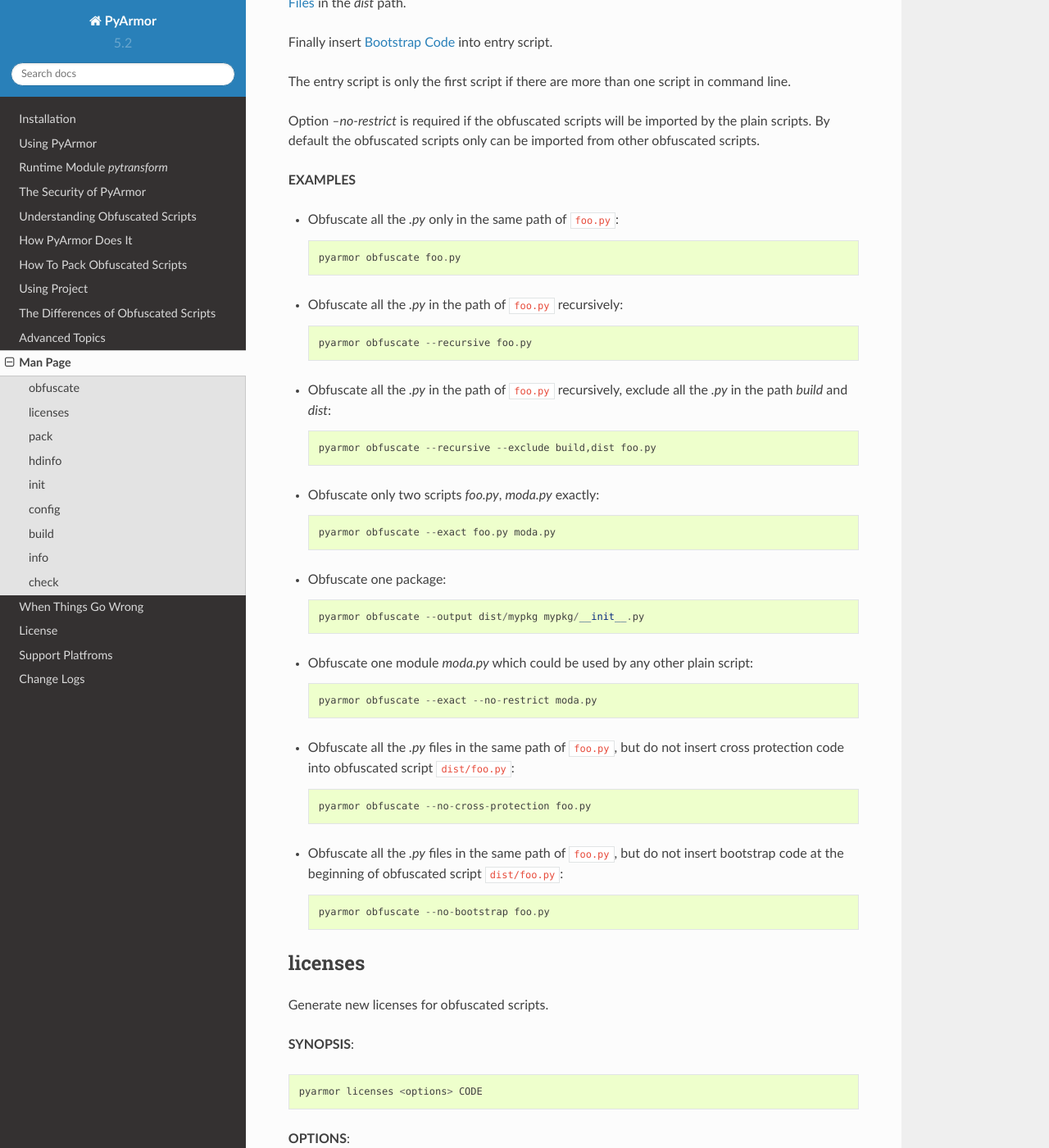
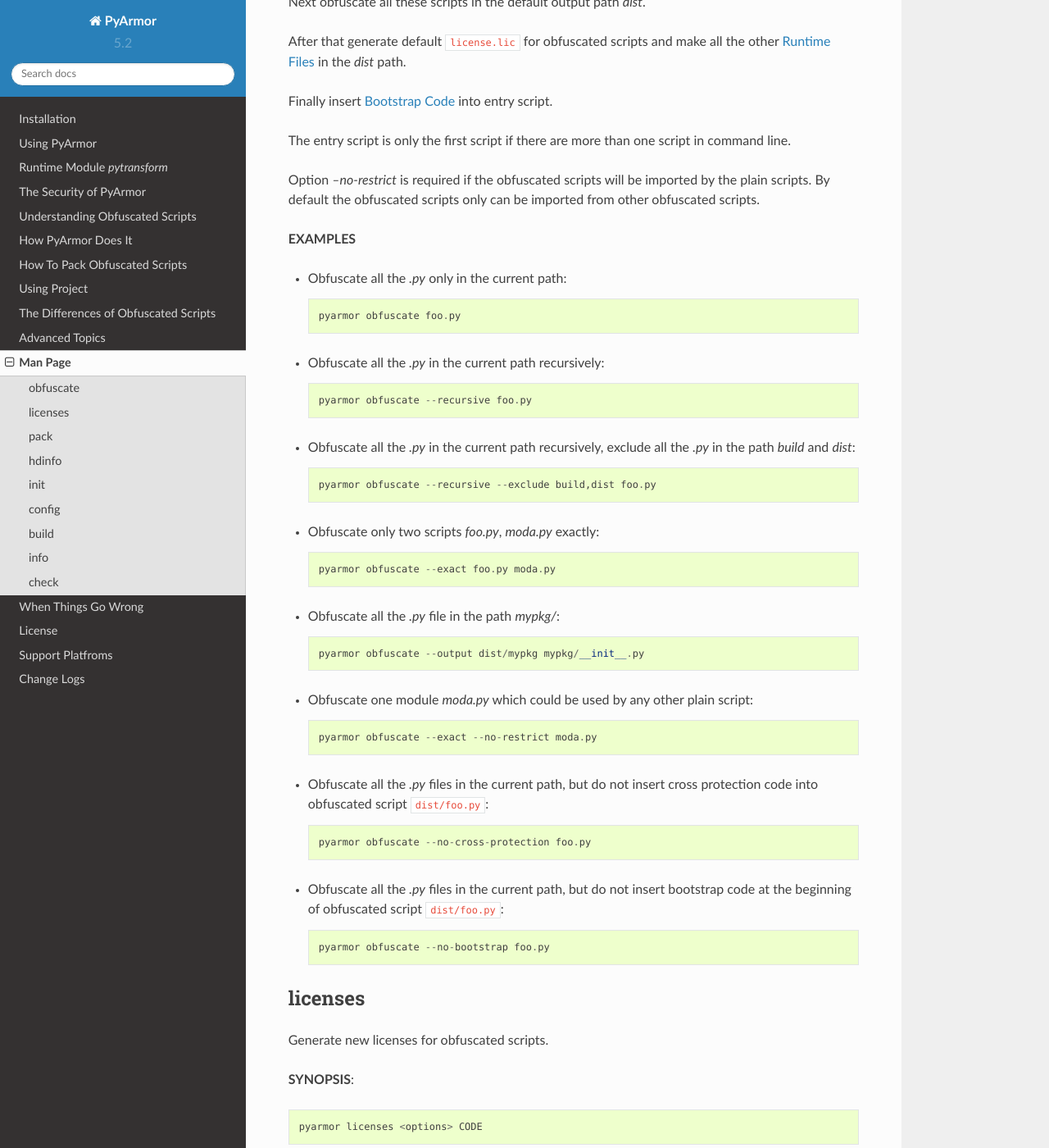
Before and after one commit to dashingsoft/pyarmor, a Sphinx documentation site: the page built from docs/man.rst, in a window 1280 px wide and 1400 px high, scrolled down 1829 px. Shown: the whole window at 82% size. Built offline with Sphinx 7.4.7 and the Read the Docs theme 2.0.0, drawn with Linux system fonts in a browser that asks for light colours; cross-references to code outside the pages are shown as plain code; some of the changed text lies outside the part shown.

Commit message:
Refine docs

```diff
--- a/docs/how-to-do.rst
+++ b/docs/how-to-do.rst
@@ -275,9 +275,9 @@
 PyArmor.
 
 To prevent PyArmor from inserting this protection code, pass
-`--cross-protection=0` as obfuscating the scripts::
+`--no-cross-protection` as obfuscating the scripts::
 
-    pyarmor obfuscate --cross-protection=0 foo.py
+    pyarmor obfuscate --no-cross-protection foo.py
 
 After the entry script is obfuscated, the :ref:`Bootstrap Code` will
 be inserted at the beginning of the obfuscated script.
--- a/docs/man.rst
+++ b/docs/man.rst
@@ -61,6 +61,9 @@
 * Recursive: find all the `.py` files in the path of entry script recursively
 * Exact: only these scripts list in the command line
 
+If there is an entry script and option `--no-cross-protection` is not
+set, PyArmor will insert cross protection code into the entry script.
+
 Next obfuscate all these scripts in the default output path `dist`.
 
 After that generate default :file:`license.lic` for obfuscated scripts
@@ -77,16 +80,16 @@
 
 **EXAMPLES**
 
-* Obfuscate all the `.py` only in the same path of :file:`foo.py`::
+* Obfuscate all the `.py` only in the current path::
 
      pyarmor obfuscate foo.py
 
-* Obfuscate all the `.py` in the path of :file:`foo.py` recursively::
+* Obfuscate all the `.py` in the current path recursively::
 
      pyarmor obfuscate --recursive foo.py
 
-* Obfuscate all the `.py` in the path of :file:`foo.py` recursively,
-  exclude all the `.py` in the path `build` and `dist`::
+* Obfuscate all the `.py` in the current path recursively, exclude all
+  the `.py` in the path `build` and `dist`::
 
      pyarmor obfuscate --recursive --exclude build,dist foo.py
 
@@ -94,7 +97,7 @@
 
      pyarmor obfuscate --exact foo.py moda.py
 
-* Obfuscate one package::
+* Obfuscate all the `.py` file in the path `mypkg/`::
 
      pyarmor obfuscate --output dist/mypkg mypkg/__init__.py
 
@@ -103,15 +106,14 @@
 
      pyarmor obfuscate --exact --no-restrict moda.py
 
-* Obfuscate all the `.py` files in the same path of :file:`foo.py`,
-  but do not insert cross protection code into obfuscated script
-  :file:`dist/foo.py`::
+* Obfuscate all the `.py` files in the current path, but do not insert
+  cross protection code into obfuscated script :file:`dist/foo.py`::
 
      pyarmor obfuscate --no-cross-protection foo.py
 
-* Obfuscate all the `.py` files in the same path of :file:`foo.py`,
-  but do not insert bootstrap code at the beginning of obfuscated
-  script :file:`dist/foo.py`::
+* Obfuscate all the `.py` files in the current path, but do not insert
+  bootstrap code at the beginning of obfuscated script
+  :file:`dist/foo.py`::
 
      pyarmor obfuscate --no-bootstrap foo.py
 
@@ -126,7 +128,7 @@
 
     pyarmor licenses <options> CODE
 
-**OPTIONS**:
+**OPTIONS**
 
 -O, --output OUTPUT         Output path
 -e, --expired YYYY-MM-DD    Expired date for this license
@@ -184,7 +186,7 @@
 
     pyarmor pack <options> SCRIPT
 
-**OPTIONS**:
+**OPTIONS**
 
 -t, --type TYPE      cx_Freeze, py2exe, py2app, PyInstaller(default).
 -O, --output OUTPUT  Directory to put final built distributions in.
@@ -228,7 +230,7 @@
 
     pyarmor init <options> PATH
 
-**OPTIONS**:
+**OPTIONS**
 
 -t, --type <auto,app,pkg>  Project type, default value is `auto`
 -s, --src SRC              Base path of python scripts, default is current path
@@ -281,7 +283,7 @@
 
     pyarmor config <options> [PATH]
 
-**OPTIONS**:
+**OPTIONS**
 
 --name NAME                     Project name
 --title TITLE                   Project title
@@ -339,7 +341,7 @@
 
 Build project, obfuscate all scripts in the project.
 
-**OPTIONS**:
+**OPTIONS**
 
 -B, --force           Force to obfuscate all scripts
 -r, --only-runtime    Generate extra runtime files only
```
